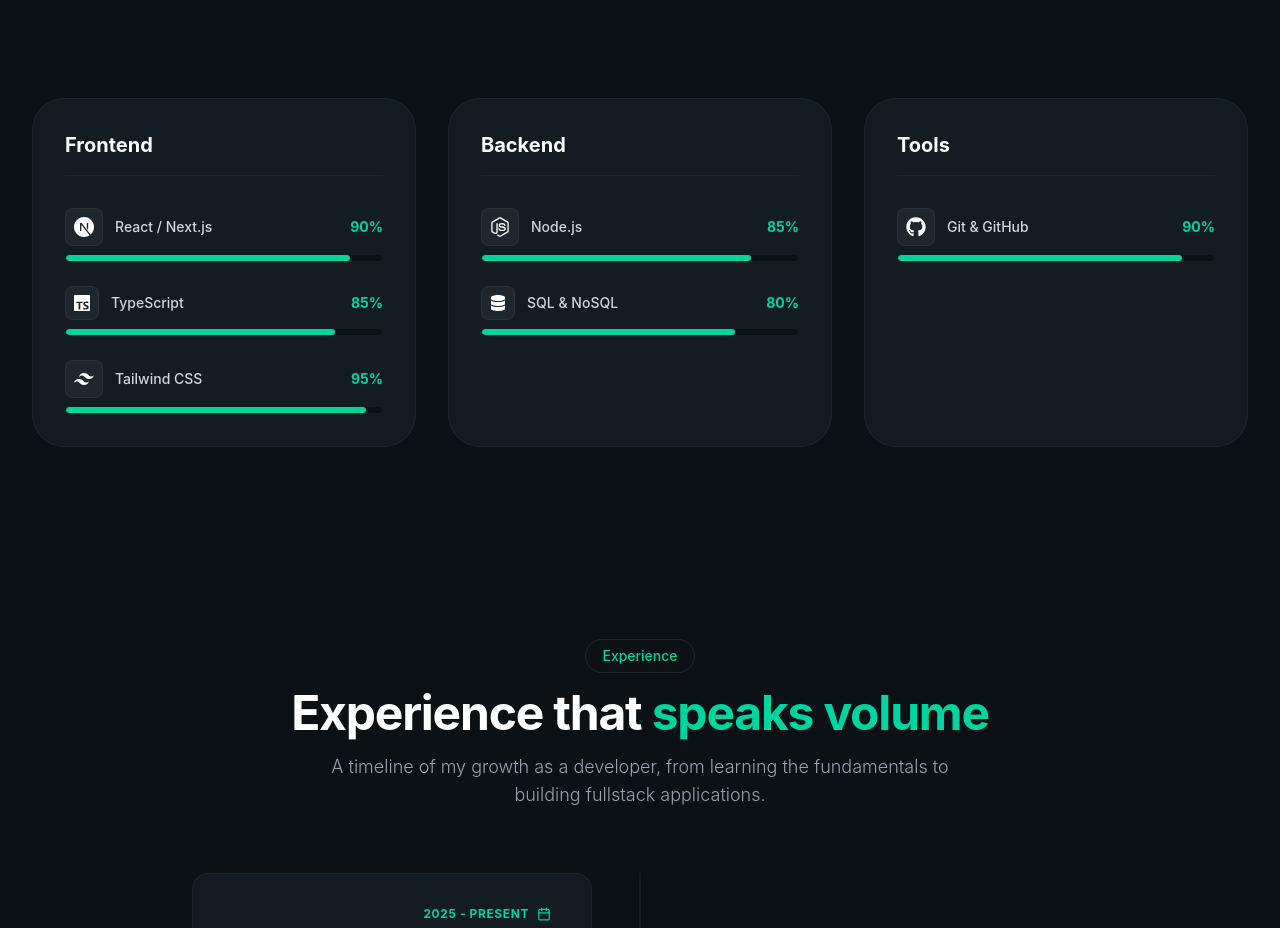
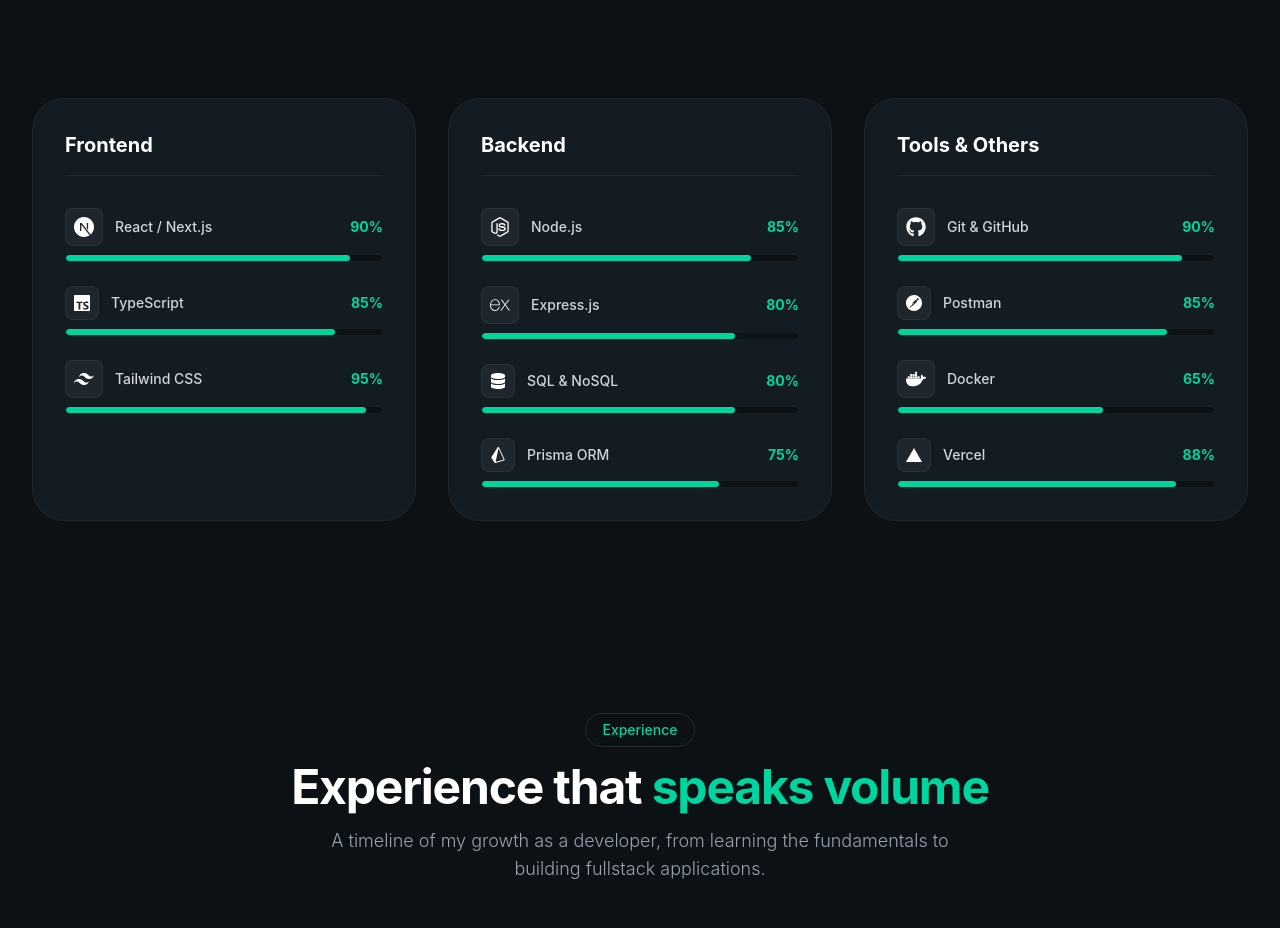
Before and after one commit to ZainMurtaza3532/personal-portfolio-using-react, a React (Vite) app: page / in a window 1280 px wide. Shown: the part 1700-2628 px from the top of the page. Built offline with nearby package versions, Linux system fonts and the light colour scheme.

Commit message:
Add new skills and tools to Skills component

```diff
--- a/src/components/Skills.jsx
+++ b/src/components/Skills.jsx
@@ -1,6 +1,15 @@
 import React, { useEffect, useState, useRef } from 'react';
 import { FaNodeJs, FaDatabase, FaGithub } from 'react-icons/fa';
-import { SiTypescript, SiTailwindcss, SiNextdotjs } from 'react-icons/si';
+import {
+  SiTypescript,
+  SiTailwindcss,
+  SiNextdotjs,
+  SiExpress,
+  SiPrisma,
+  SiDocker,
+  SiPostman,
+  SiVercel
+} from 'react-icons/si';
 
 const Skills = () => {
   const [animated, setAnimated] = useState(false);
@@ -33,13 +42,18 @@
       title: 'Backend',
       skills: [
         { name: 'Node.js', level: 85, icon: <FaNodeJs className="w-5 h-5 text-white" /> },
+        { name: 'Express.js', level: 80, icon: <SiExpress className="w-5 h-5 text-white" /> },
         { name: 'SQL & NoSQL', level: 80, icon: <FaDatabase className="w-4 h-4 text-white" /> },
+        { name: 'Prisma ORM', level: 75, icon: <SiPrisma className="w-4 h-4 text-white" /> },
       ],
     },
     {
-      title: 'Tools',
+      title: 'Tools & Others',
       skills: [
         { name: 'Git & GitHub', level: 90, icon: <FaGithub className="w-5 h-5 text-white" /> },
+        { name: 'Postman', level: 85, icon: <SiPostman className="w-4 h-4 text-white" /> },
+        { name: 'Docker', level: 65, icon: <SiDocker className="w-5 h-5 text-white" /> },
+        { name: 'Vercel', level: 88, icon: <SiVercel className="w-4 h-4 text-white" /> },
       ],
     },
   ];
```
